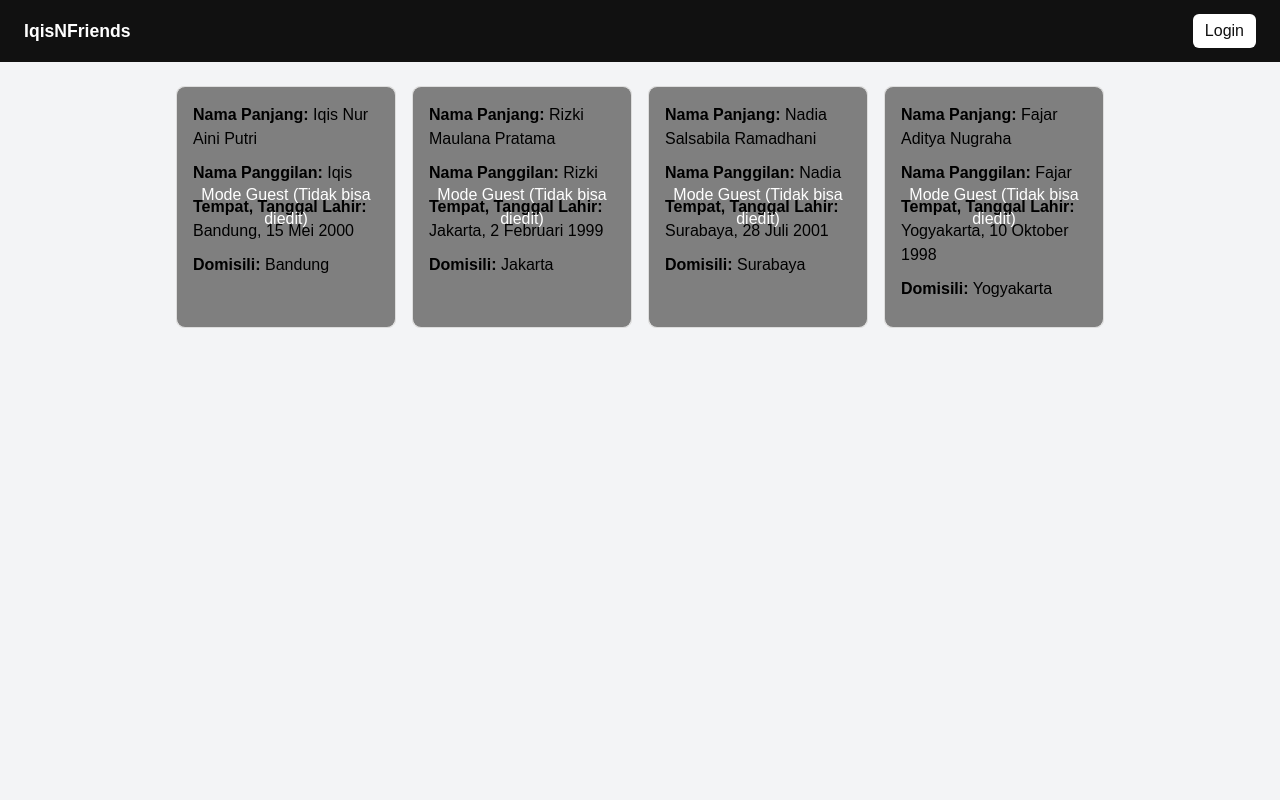
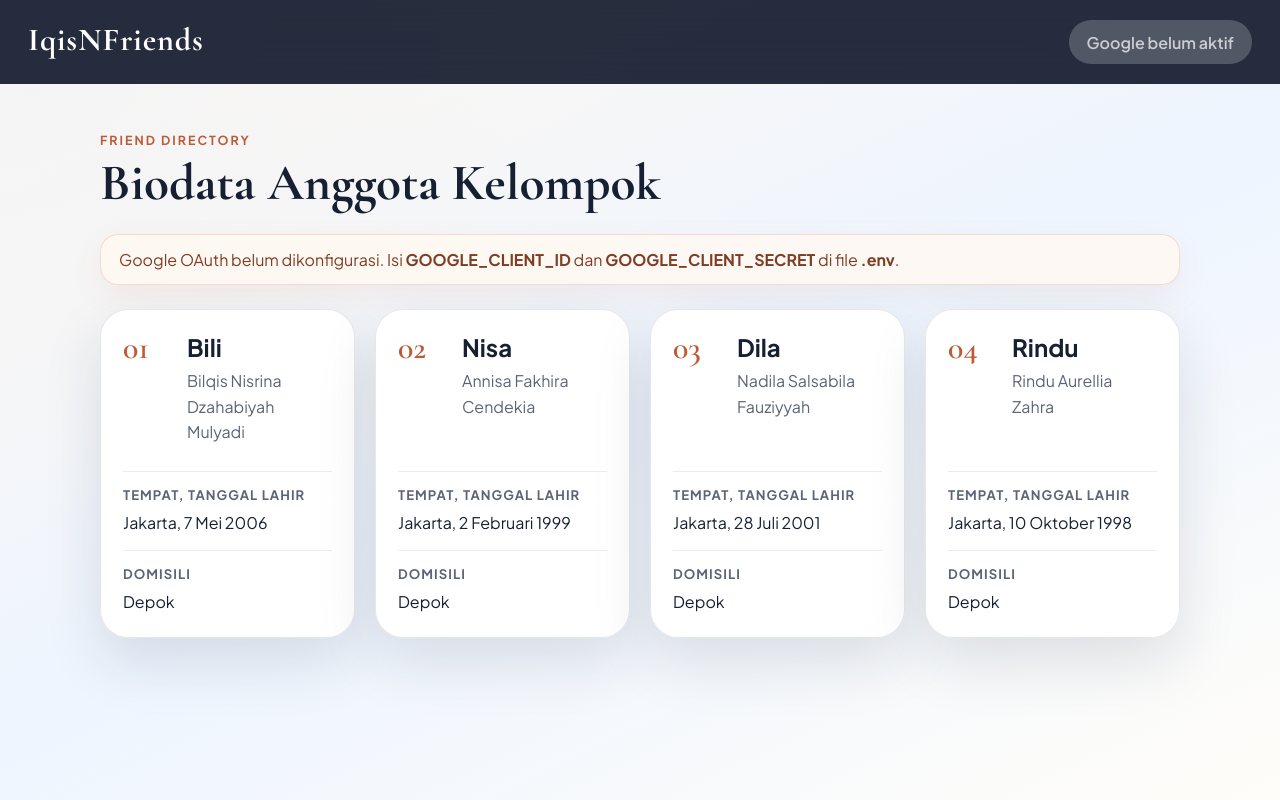
Before and after one commit to bilqisninsrina/IqisNFriends, a Django app: page / in a window 1280 px wide. Run offline with Django 5.2, Linux system fonts and the light colour scheme; some libraries are stand-ins or nearby versions.

Commit message:
Fix OAuth config and UI

```diff
--- a/core/static/core/style.css
+++ b/core/static/core/style.css
@@ -1,5 +1,12 @@
 :root {
   --theme-color: #f3f4f6;
+  --surface: rgba(255, 255, 255, 0.78);
+  --surface-strong: rgba(255, 255, 255, 0.92);
+  --border: rgba(15, 23, 42, 0.1);
+  --text: #172033;
+  --muted: #5c6577;
+  --accent: #be5b37;
+  --shadow: 0 24px 60px rgba(23, 32, 51, 0.12);
 }
 
 * {
@@ -8,87 +15,253 @@
 
 body {
   margin: 0;
-  font-family: Arial, sans-serif;
-  background: var(--theme-color);
+  font-family: "Plus Jakarta Sans", sans-serif;
+  color: var(--text);
+  background:
+    radial-gradient(circle at top left, var(--theme-color) 0%, transparent 35%),
+    linear-gradient(155deg, #fff8ef 0%, #eef5ff 52%, #fffdf9 100%);
   min-height: 100vh;
 }
 
 .navbar {
-  background: #111;
+  position: sticky;
+  top: 0;
+  z-index: 10;
+  background: rgba(15, 23, 42, 0.9);
+  backdrop-filter: blur(18px);
   color: #fff;
   display: flex;
   justify-content: space-between;
-  align-items: center;
-  padding: 14px 24px;
+  align-items: flex-start;
+  gap: 24px;
+  padding: 20px 28px;
 }
 
 .brand {
+  font-family: "Cormorant Garamond", serif;
   font-weight: 700;
-  font-size: 1.1rem;
+  font-size: 2rem;
+  letter-spacing: 0.03em;
+}
+
+.brand-subtitle {
+  margin: 2px 0 0;
+  color: rgba(255, 255, 255, 0.72);
+  font-size: 0.95rem;
 }
 
 .nav-right {
   display: flex;
   align-items: center;
   gap: 12px;
+  flex-wrap: wrap;
+  justify-content: flex-end;
 }
 
 .btn,
 .theme-form button {
+  display: inline-flex;
+  align-items: center;
+  justify-content: center;
+  min-height: 44px;
   background: #fff;
-  color: #111;
+  color: #111827;
   border: none;
-  border-radius: 6px;
-  padding: 8px 12px;
+  border-radius: 999px;
+  padding: 10px 18px;
   text-decoration: none;
   cursor: pointer;
+  font: inherit;
+  font-weight: 600;
+  transition: transform 0.18s ease, box-shadow 0.18s ease, background 0.18s ease;
+  box-shadow: 0 10px 26px rgba(15, 23, 42, 0.18);
 }
 
-main {
-  max-width: 960px;
-  margin: 24px auto;
-  padding: 0 16px;
+.btn:hover,
+.theme-form button:hover {
+  transform: translateY(-1px);
+  box-shadow: 0 14px 30px rgba(15, 23, 42, 0.22);
+}
+
+.btn-google {
+  background: linear-gradient(135deg, #ffffff 0%, #f8e7da 100%);
+}
+
+.btn-disabled {
+  background: rgba(255, 255, 255, 0.2);
+  color: rgba(255, 255, 255, 0.7);
+  cursor: not-allowed;
+  box-shadow: none;
+}
+
+.page-shell {
+  max-width: 1120px;
+  margin: 0 auto;
+  padding: 48px 20px 64px;
+}
+
+.intro {
+  max-width: 760px;
+  margin-bottom: 26px;
+}
+
+.eyebrow {
+  margin: 0 0 10px;
+  color: var(--accent);
+  text-transform: uppercase;
+  letter-spacing: 0.16em;
+  font-size: 0.78rem;
+  font-weight: 700;
+}
+
+.intro h1 {
+  margin: 0;
+  font-family: "Cormorant Garamond", serif;
+  font-size: clamp(2.4rem, 4vw, 4.4rem);
+  line-height: 0.98;
+}
+
+.lead {
+  margin: 16px 0 0;
+  color: var(--muted);
+  font-size: 1.02rem;
+  line-height: 1.75;
+}
+
+.notice {
+  margin-bottom: 24px;
+  padding: 14px 18px;
+  border: 1px solid rgba(190, 91, 55, 0.18);
+  border-radius: 18px;
+  background: rgba(255, 248, 241, 0.86);
+  color: #7f3d24;
+  box-shadow: 0 12px 32px rgba(190, 91, 55, 0.08);
+}
+
+.notice code {
+  font-family: inherit;
+  font-weight: 700;
 }
 
 .cards {
   display: grid;
-  grid-template-columns: repeat(auto-fit, minmax(220px, 1fr));
-  gap: 16px;
+  grid-template-columns: repeat(auto-fit, minmax(240px, 1fr));
+  gap: 20px;
 }
 
 .card {
-  position: relative;
-  background: #fff;
-  border-radius: 8px;
-  border: 1px solid #ddd;
-  min-height: 220px;
-  padding: 16px;
-  line-height: 1.5;
+  min-height: 260px;
+  padding: 22px;
+  border-radius: 28px;
+  border: 1px solid var(--border);
+  background:
+    linear-gradient(180deg, rgba(255, 255, 255, 0.96), rgba(255, 255, 255, 0.82)),
+    var(--surface);
+  box-shadow: var(--shadow);
+  display: flex;
+  flex-direction: column;
+  justify-content: space-between;
 }
 
-.card p {
-  margin: 0 0 10px;
+.card-header {
+  display: flex;
+  align-items: flex-start;
+  gap: 14px;
 }
 
-.overlay {
-  position: absolute;
-  inset: 0;
-  background: rgba(0, 0, 0, 0.5);
-  color: #fff;
-  display: flex;
-  align-items: center;
-  justify-content: center;
-  border-radius: 8px;
-  text-align: center;
-  padding: 12px;
+.card-index {
+  margin: 0;
+  min-width: 50px;
+  font-family: "Cormorant Garamond", serif;
+  font-size: 2rem;
+  line-height: 1;
+  color: var(--accent);
+}
+
+.card h2 {
+  margin: 0;
+  font-size: 1.5rem;
+}
+
+.card-fullname {
+  margin: 6px 0 0;
+  color: var(--muted);
+  line-height: 1.6;
+}
+
+.card-details {
+  margin: 26px 0 0;
+  display: grid;
+  gap: 14px;
+}
+
+.card-details div {
+  padding-top: 14px;
+  border-top: 1px solid rgba(15, 23, 42, 0.08);
+}
+
+.card-details dt {
+  margin: 0 0 6px;
+  color: var(--muted);
+  font-size: 0.82rem;
+  font-weight: 700;
+  text-transform: uppercase;
+  letter-spacing: 0.08em;
+}
+
+.card-details dd {
+  margin: 0;
+  line-height: 1.7;
 }
 
 .theme-form {
   display: flex;
   align-items: center;
-  gap: 6px;
+  gap: 10px;
+  padding: 6px 8px 6px 14px;
+  border-radius: 999px;
+  background: rgba(255, 255, 255, 0.12);
+}
+
+.theme-form label {
+  font-size: 0.85rem;
+  color: rgba(255, 255, 255, 0.74);
+}
+
+.theme-form input[type="color"] {
+  width: 42px;
+  height: 42px;
+  padding: 0;
+  border: 0;
+  border-radius: 50%;
+  background: transparent;
+  cursor: pointer;
 }
 
 .user-name {
-  font-size: 0.9rem;
+  max-width: 240px;
+  font-size: 0.92rem;
+  color: rgba(255, 255, 255, 0.82);
+  overflow: hidden;
+  text-overflow: ellipsis;
+  white-space: nowrap;
 }
+
+@media (max-width: 720px) {
+  .navbar {
+    align-items: stretch;
+    flex-direction: column;
+  }
+
+  .nav-right {
+    justify-content: flex-start;
+  }
+
+  .page-shell {
+    padding-top: 32px;
+  }
+
+  .intro h1 {
+    line-height: 1.04;
+  }
+}
--- a/core/templates/core/home.html
+++ b/core/templates/core/home.html
@@ -1,43 +1,76 @@
 {% load static %}
 {% load socialaccount %}
 <!doctype html>
-<html lang="en">
+<html lang="id">
 <head>
   <meta charset="UTF-8">
   <meta name="viewport" content="width=device-width, initial-scale=1.0">
   <title>IqisNFriends</title>
+  <link rel="preconnect" href="https://fonts.googleapis.com">
+  <link rel="preconnect" href="https://fonts.gstatic.com" crossorigin>
+  <link href="https://fonts.googleapis.com/css2?family=Cormorant+Garamond:wght@600;700&family=Plus+Jakarta+Sans:wght@400;500;600;700&display=swap" rel="stylesheet">
   <link rel="stylesheet" href="{% static 'core/style.css' %}">
 </head>
 <body style="--theme-color: {{ theme_color }};">
   <nav class="navbar">
-    <div class="brand">IqisNFriends</div>
+    <div class="brand-wrap">
+      <div class="brand">IqisNFriends</div>
+      <p class="brand-subtitle"></p>
+    </div>
     <div class="nav-right">
       {% if user.is_authenticated %}
         <form method="post" class="theme-form">
           {% csrf_token %}
-          <label for="theme_color">Warna:</label>
+          <label for="theme_color">Accent</label>
           <input id="theme_color" name="theme_color" type="color" value="{{ theme_color }}">
           <button type="submit">Simpan</button>
         </form>
         <span class="user-name">{{ user.get_full_name|default:user.email|default:user.username }}</span>
         <a href="{% url 'logout' %}" class="btn">Logout</a>
       {% else %}
-        <a href="{% provider_login_url 'google' %}" class="btn">Login</a>
+        {% if google_oauth_ready %}
+          <a href="{% provider_login_url 'google' %}" class="btn btn-google">Login with Google</a>
+        {% else %}
+          <button type="button" class="btn btn-disabled" disabled>Google belum aktif</button>
+        {% endif %}
       {% endif %}
     </div>
   </nav>
 
-  <main>
+  <main class="page-shell">
+    <section class="intro">
+      <p class="eyebrow">Friend Directory</p>
+      <h1>Biodata Anggota Kelompok</h1>
+    </section>
+
+    {% if not user.is_authenticated and not google_oauth_ready %}
+      <section class="notice">
+        Google OAuth belum dikonfigurasi. Isi <code>GOOGLE_CLIENT_ID</code> dan
+        <code>GOOGLE_CLIENT_SECRET</code> di file <code>.env</code>.
+      </section>
+    {% endif %}
+
     <section class="cards">
       {% for biodata in biodata_list %}
-        <article class="card {% if not user.is_authenticated %}guest{% endif %}">
-          <p><strong>Nama Panjang:</strong> {{ biodata.nama_panjang }}</p>
-          <p><strong>Nama Panggilan:</strong> {{ biodata.nama_panggilan }}</p>
-          <p><strong>Tempat, Tanggal Lahir:</strong> {{ biodata.ttl }}</p>
-          <p><strong>Domisili:</strong> {{ biodata.domisili }}</p>
-          {% if not user.is_authenticated %}
-            <div class="overlay">Mode Guest (Tidak bisa diedit)</div>
-          {% endif %}
+        <article class="card">
+          <div class="card-header">
+            <p class="card-index">0{{ forloop.counter }}</p>
+            <div>
+              <h2>{{ biodata.nama_panggilan }}</h2>
+              <p class="card-fullname">{{ biodata.nama_panjang }}</p>
+            </div>
+          </div>
+
+          <dl class="card-details">
+            <div>
+              <dt>Tempat, Tanggal Lahir</dt>
+              <dd>{{ biodata.ttl }}</dd>
+            </div>
+            <div>
+              <dt>Domisili</dt>
+              <dd>{{ biodata.domisili }}</dd>
+            </div>
+          </dl>
         </article>
       {% endfor %}
     </section>
--- a/core/views.py
+++ b/core/views.py
@@ -1,4 +1,7 @@
+from allauth.socialaccount.models import SocialApp
+from django.conf import settings
 from django.contrib.auth import logout
+from django.db.utils import DatabaseError, OperationalError
 from django.http import HttpRequest, HttpResponse
 from django.shortcuts import redirect, render
 from django.views.decorators.http import require_http_methods
@@ -6,32 +9,42 @@ from django.views.decorators.http import require_http_methods
 
 BIODATA_LIST = [
     {
-        "nama_panjang": "Iqis Nur Aini Putri",
-        "nama_panggilan": "Iqis",
-        "ttl": "Bandung, 15 Mei 2000",
-        "domisili": "Bandung",
+        "nama_panjang": "Bilqis Nisrina Dzahabiyah Mulyadi",
+        "nama_panggilan": "Bili",
+        "ttl": "Jakarta, 7 Mei 2006",
+        "domisili": "Depok",
     },
     {
-        "nama_panjang": "Rizki Maulana Pratama",
-        "nama_panggilan": "Rizki",
+        "nama_panjang": "Annisa Fakhira Cendekia",
+        "nama_panggilan": "Nisa",
         "ttl": "Jakarta, 2 Februari 1999",
-        "domisili": "Jakarta",
+        "domisili": "Depok",
     },
     {
-        "nama_panjang": "Nadia Salsabila Ramadhani",
-        "nama_panggilan": "Nadia",
-        "ttl": "Surabaya, 28 Juli 2001",
-        "domisili": "Surabaya",
+        "nama_panjang": "Nadila Salsabila Fauziyyah",
+        "nama_panggilan": "Dila",
+        "ttl": "Jakarta, 28 Juli 2001",
+        "domisili": "Depok",
     },
     {
-        "nama_panjang": "Fajar Aditya Nugraha",
-        "nama_panggilan": "Fajar",
-        "ttl": "Yogyakarta, 10 Oktober 1998",
-        "domisili": "Yogyakarta",
+        "nama_panjang": "Rindu Aurellia Zahra",
+        "nama_panggilan": "Rindu",
+        "ttl": "Jakarta, 10 Oktober 1998",
+        "domisili": "Depok",
     },
 ]
 
 DEFAULT_THEME = "#f3f4f6"
+
+
+def google_oauth_ready() -> bool:
+    if settings.GOOGLE_OAUTH_CONFIGURED:
+        return True
+
+    try:
+        return SocialApp.objects.filter(provider="google", sites__id=settings.SITE_ID).exists()
+    except (OperationalError, DatabaseError):
+        return False
 
 
 @require_http_methods(["GET", "POST"])
@@ -47,6 +60,7 @@ def home(request: HttpRequest) -> HttpResponse:
         {
             "biodata_list": BIODATA_LIST,
             "theme_color": request.session.get("theme_color", DEFAULT_THEME),
+            "google_oauth_ready": google_oauth_ready(),
         },
     )
 
```
Also changed, not shown: IqisNFriends/settings.py (+12 -11 lines), README.md, db.sqlite3, 2 other files.
